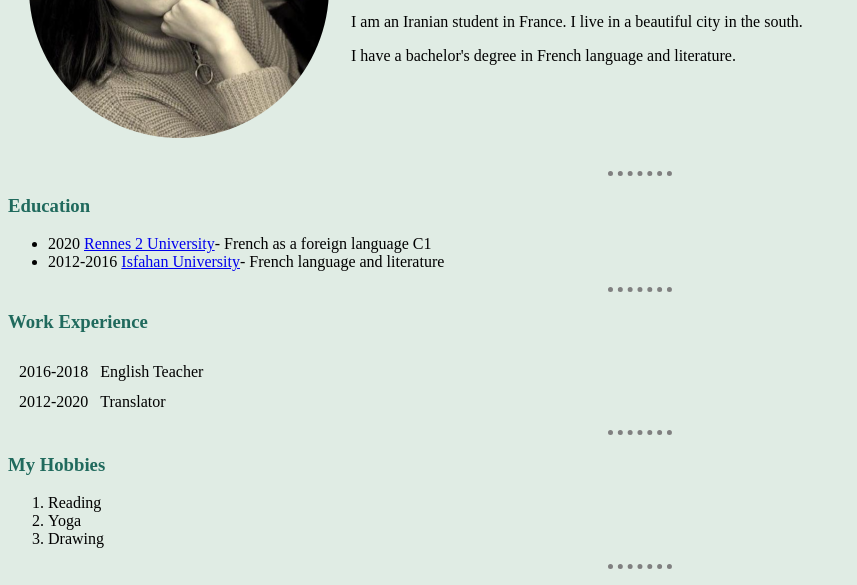
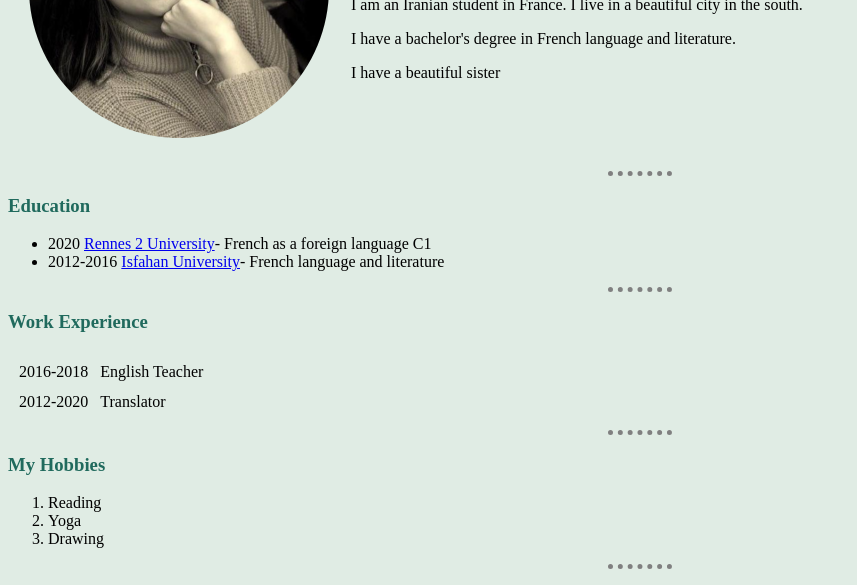
Before and after one commit to Nasimkrm/cv, a plain HTML site: page index.html in a window 1280 px wide. Shown: the part 191-776 px from the top of the page, without its empty margins (0-857 px from the left). Drawn offline with Linux system fonts and the light colour scheme.

Commit message:
Update index.html
Updated description

```diff
--- a/index.html
+++ b/index.html
@@ -18,6 +18,7 @@
         <p><em>Student in <strong>France</strong></em></p>
         <p>I am an Iranian student in France. I live in a beautiful city in the south.</P>
         <p>I have a bachelor's degree in French language and literature.</p>
+        <p>I have a beautiful sister</p>
       </td>
     </tr>
   </table>
```
